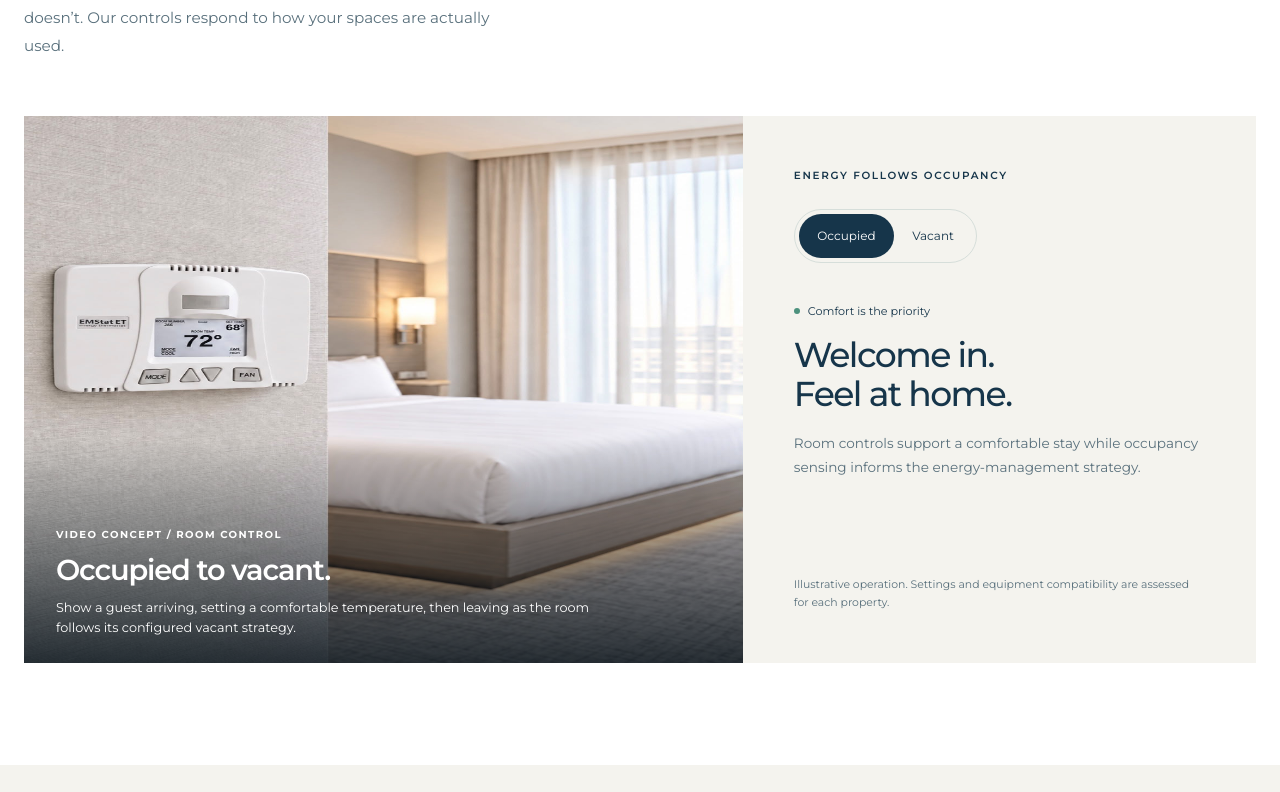
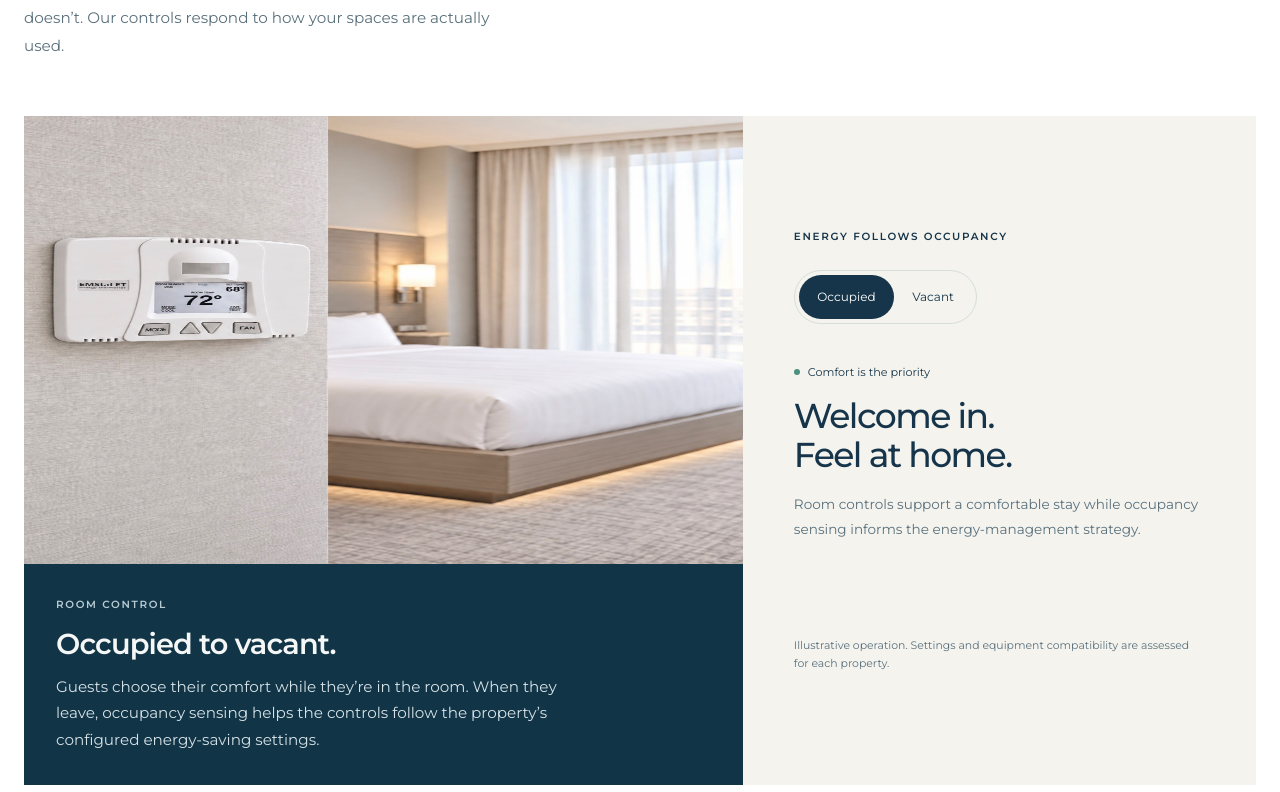
Before and after one commit to MannLester/Lodge-Tech-Website, a Next.js app in the folder apps/web/: page / in a window 1280 px wide. Shown: the part 1028-1820 px from the top of the page. Built offline with nearby package versions, Linux system fonts and the light colour scheme.

Commit message:
frontend: give room control a readable caption and clear photo

```diff
--- a/apps/web/src/app/marketing.css
+++ b/apps/web/src/app/marketing.css
@@ -138,8 +138,11 @@
 }
 .marketing-site .occupancy-photo {
   position: relative;
-  min-height: 34rem;
+  min-height: clamp(22rem, 35vw, 32rem);
   overflow: hidden;
+}
+.marketing-site .occupancy-scene {
+  min-width: 0;
 }
 .marketing-site .occupancy-photo img {
   opacity: 0;
@@ -158,30 +161,27 @@
     transition: none;
   }
 }
-.marketing-site .occupancy-video-brief {
-  position: absolute;
-  inset: auto 0 0;
-  display: grid;
-  gap: 0.4rem;
-  padding: 5.5rem clamp(1.25rem, 3vw, 2rem) 1.5rem;
-  background: linear-gradient(transparent, rgb(4 15 23 / 0.82));
-  color: #fff;
-}
-.marketing-site .occupancy-video-brief > span {
-  font-size: 0.63rem;
-  font-weight: 700;
-  letter-spacing: 0.14em;
-  text-transform: uppercase;
-}
-.marketing-site .occupancy-video-brief strong {
+.marketing-site .occupancy-caption {
+  display: grid;
+  gap: 0.75rem;
+  padding: clamp(1.5rem, 3vw, 2rem);
+  background: #123447;
+  color: #f5f7f6;
+}
+.marketing-site .occupancy-caption .chapter-label {
+  color: #b7cbd2;
+}
+.marketing-site .occupancy-caption h3 {
   font-size: clamp(1.2rem, 2.3vw, 1.8rem);
   font-weight: 600;
-  letter-spacing: -0.04em;
-}
-.marketing-site .occupancy-video-brief p {
+  line-height: 1.25;
+  letter-spacing: -0.03em;
+}
+.marketing-site .occupancy-caption p:not(.chapter-label) {
   max-width: 34rem;
-  font-size: 0.8rem;
-  line-height: 1.6;
+  color: #d5e2e7;
+  font-size: 0.95rem;
+  line-height: 1.75;
 }
 .marketing-site .occupancy-explainer {
   padding: clamp(2rem, 4vw, 4rem);
--- a/apps/web/src/features/home/ui/value-section.tsx
+++ b/apps/web/src/features/home/ui/value-section.tsx
@@ -29,6 +29,7 @@ export function ValueSection() {
           </p>
         </div>
         <div className="occupancy-layout">
+          <figure className="occupancy-scene">
             <div className="occupancy-photo" data-occupied={occupied}>
               <Image
                 alt={
@@ -46,7 +47,9 @@ export function ValueSection() {
               />
               <Image
                 alt={
-                occupied ? "" : "Illustrative thermostat in a vacant guest room"
+                  occupied
+                    ? ""
+                    : "Illustrative thermostat in a vacant guest room"
                 }
                 aria-hidden={occupied}
                 className="object-cover object-[center_44%]"
@@ -56,15 +59,17 @@ export function ValueSection() {
                 sizes="(max-width: 767px) 92vw, 60vw"
                 src={vacantRoomImage}
               />
-            <div className="occupancy-video-brief">
-              <span>Video concept / Room control</span>
-              <strong>Occupied to vacant.</strong>
+            </div>
+            <figcaption className="occupancy-caption">
+              <p className="chapter-label">Room control</p>
+              <h3>Occupied to vacant.</h3>
               <p>
-                Show a guest arriving, setting a comfortable temperature, then
-                leaving as the room follows its configured vacant strategy.
+                Guests choose their comfort while they’re in the room. When they
+                leave, occupancy sensing helps the controls follow the
+                property’s configured energy-saving settings.
               </p>
-            </div>
-          </div>
+            </figcaption>
+          </figure>
           <div className="occupancy-explainer">
             <p className="chapter-label">Energy follows occupancy</p>
             <div
```
Lines whose indentation alone changed are shown as unchanged.
